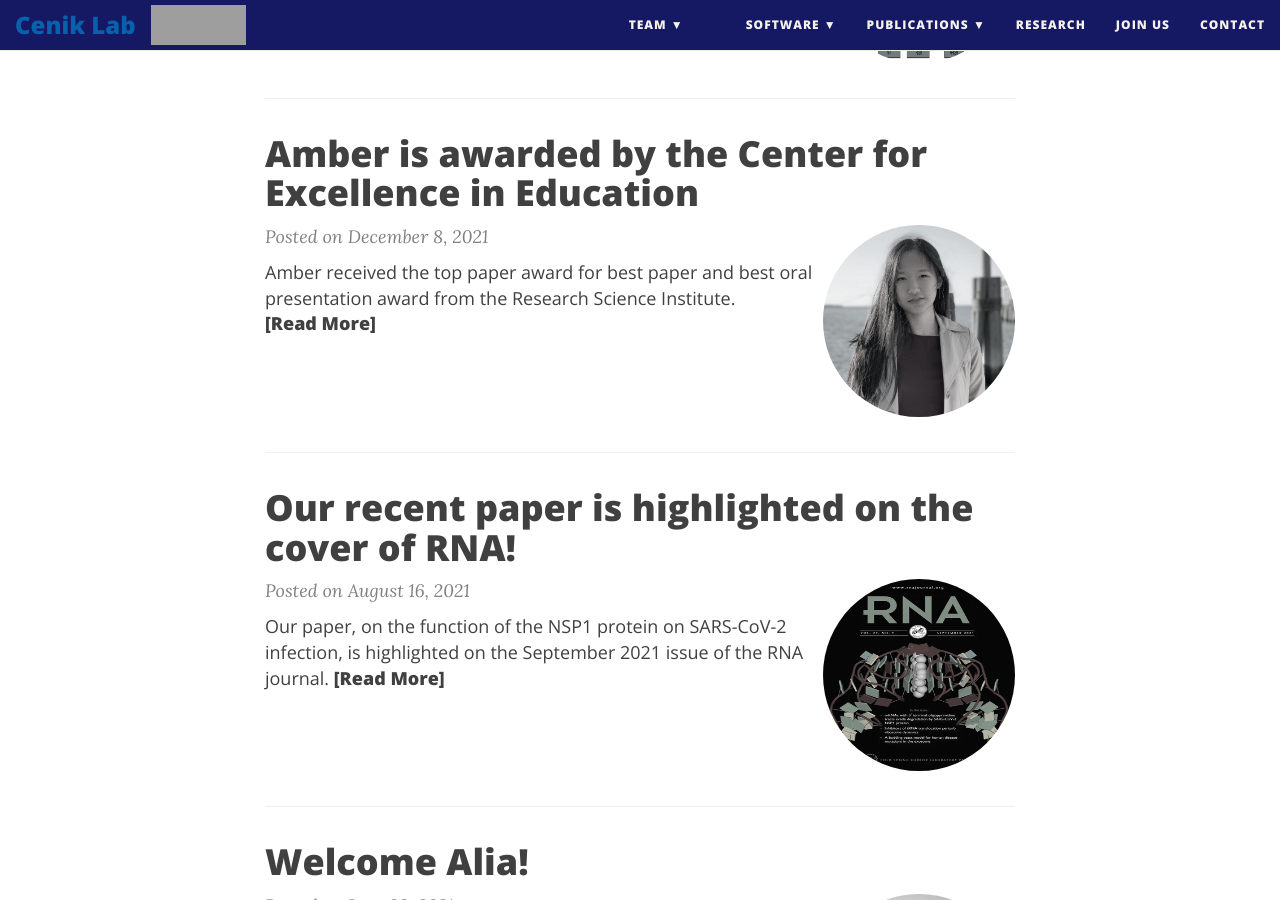
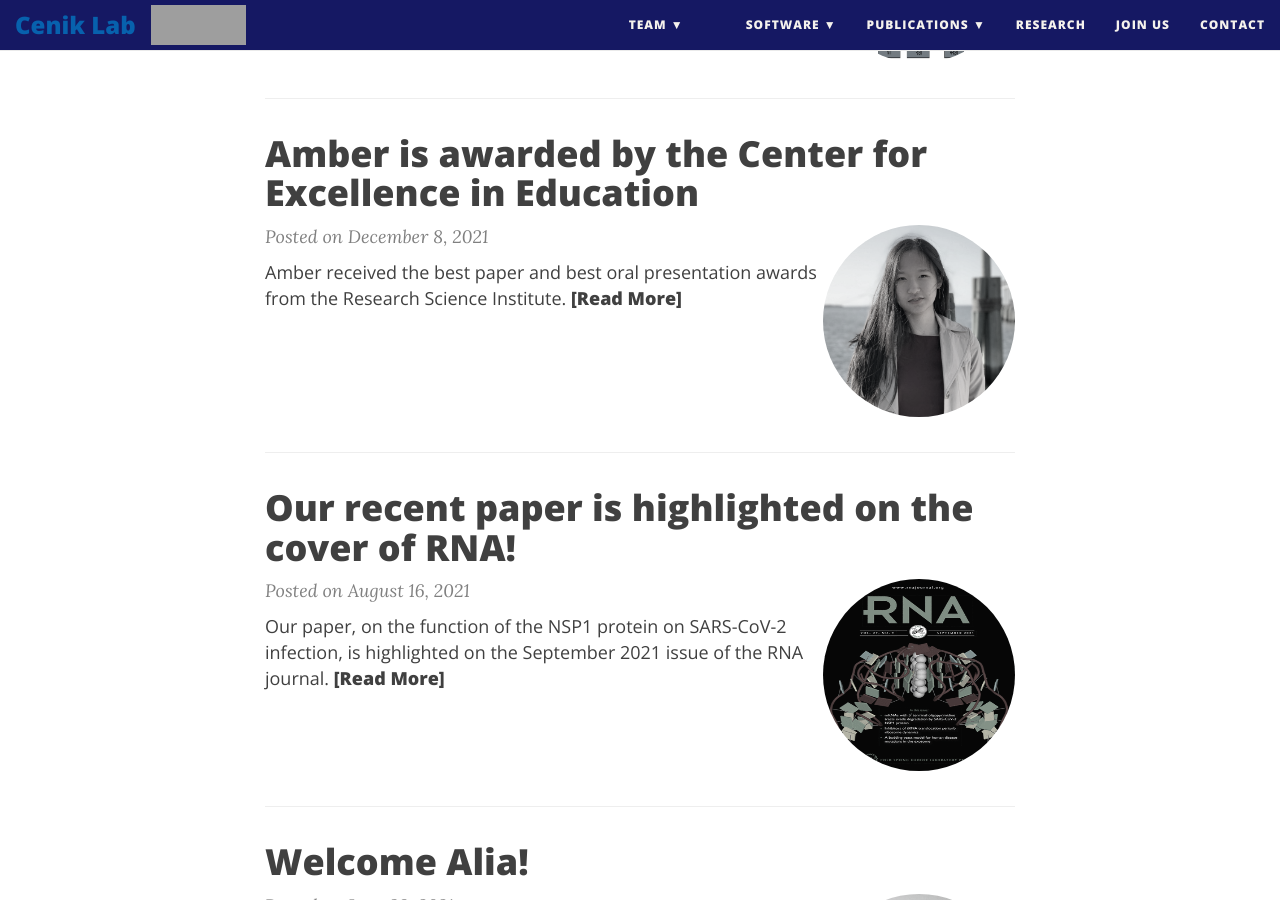
Before and after one commit to CenikLab/CenikLab.github.io, a Jekyll site: the page built from index.html, in a window 1280 px wide and 900 px high, scrolled down 557 px. Built offline with Jekyll 4.4.1, drawn with Linux system fonts in a browser that asks for light colours; nearby versions of some CDN libraries; the list of posts is cut into pages by our own code; grey boxes are pictures that could not be loaded.

Commit message:
amber post fix

```diff
--- a/_posts/2021-12-08-congrats_amber.html
+++ b/_posts/2021-12-08-congrats_amber.html
@@ -4,7 +4,7 @@ title: Amber is awarded by the Center for Excellence in Education
 html: True
 image: /img/team/amber_luo.jpg
 bigimage: /img/team/amber_luo.jpg
-summary: Amber received the top paper award for best paper and best oral presentation award from the Research Science Institute.
+summary: Amber received the best paper and best oral presentation awards from the Research Science Institute.
 ---
 
 <p>
```
